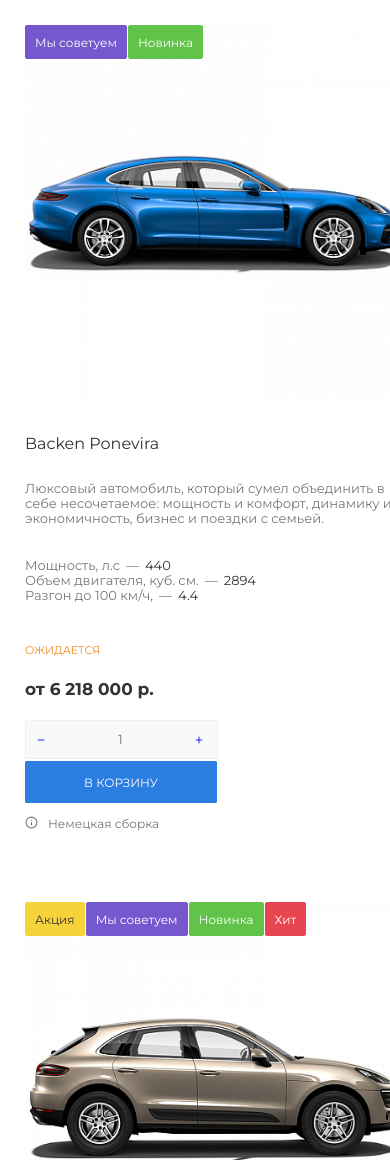
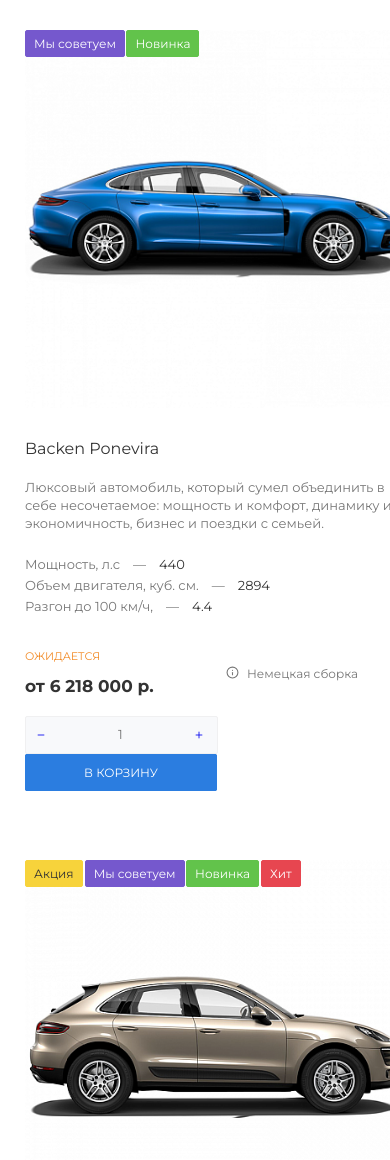
Before and after one commit to vvshvk/block2_practice, a plain HTML site: page template/index.html in a window 390 px wide. Shown: the top 1160 px of the page. Drawn offline with Linux system fonts and the light colour scheme.

Commit message:
Update screen.css

```diff
--- a/template/assets/css/screen.css
+++ b/template/assets/css/screen.css
@@ -37,14 +37,15 @@ a.btn{
     color: #ffffff;
     font-size: 9px;
     margin: 2px 0 0 0;
-    padding: 9px 45px 10px;
+    padding: 7px 40px 8px;
     text-transform: uppercase;
+    width: 139px;
 }
 @media (max-width: 480px){
     a.btn{
         font-size: 12px;
-        margin: 10px 0 0 0;
-        padding: 13px 58px 12px;
+        margin: 0 0 0 0;
+        padding: 10px 58px 10px;
     }
 }
 a.btn:hover {
@@ -62,19 +63,28 @@ a.btn:hover {
     align-items: flex-start;
     box-sizing: border-box;
     display: flex;
-    padding: 25px 26px 26px 25px;
+    padding: 22px 26px 26px 25px;
     width: 720px;
 }
 @media (max-width: 480px){
     .product{
         display: block;
-        padding: 25px 26px 46px 25px;
+        padding: 25px 26px 50px 25px;
         width: 480px;
     }
 }
 /*------------------------------image block-----------------------------------*/
 .product__image-block {
-
+    display: block;
+    flex: none;
+    padding: 3px 0 0 0;
+    width: 115px;
+}
+@media (max-width: 480px){
+    .product__image-block{
+        padding: 5px 0 0 0;
+        width: 378px;
+    }
 }
 .product__stickers {
     color: #ffffff;
@@ -96,13 +106,14 @@ a.btn:hover {
     border-radius: 2px;
     border-color: #f7d33b;
     color: #333333;
-    margin: 0 1px 1px 0;
-    padding: 2px 5px 3px 5px;
+    margin: 0 0.5px 0.5px 0;
+    padding: 1px 5px 2px 5px;
     position: relative;
 }
 @media (max-width: 480px){
     .product__sticker-stock{
-        padding: 9px 9px 8px 9px;
+        margin: 0 2px 0.5px 0;
+        padding: 5px 8px 5px 8px;
     }
 }
 .product__sticker-advice {
@@ -110,13 +121,14 @@ a.btn:hover {
     border: solid 0.5px;
     border-radius: 2px;
     border-color: #7558cd;
-    margin: 0 1px 1px 0;
-    padding: 2px 7px 3px 5px;
+    margin: 0 0.5px 0.5px 0;
+    padding: 2px 7px 2px 5px;
     position: relative;
 }
 @media (max-width: 480px){
     .product__sticker-advice{
-        padding: 9px 9px 8px 9px;
+        margin: 0 1.5px 0.5px 0;
+        padding: 5px 8px 5px 8px;
     }
 }
 .product__sticker-new {
@@ -124,13 +136,14 @@ a.btn:hover {
     border: solid 0.5px;
     border-radius: 2px;
     border-color: #62c34b;
-    margin: 0 1px 1px 0;
-    padding: 2px 7px 3px 5px;
+    margin: 0 0.5px 0.5px 0;
+    padding: 2px 7px 2px 5px;
     position: relative;
 }
 @media (max-width: 480px){
     .product__sticker-new{
-        padding: 9px 9px 8px 9px;
+        margin: 0 2px 0.5px 0;
+        padding: 5px 8px 5px 8px;
     }
 }
 .product__sticker-hit {
@@ -138,13 +151,14 @@ a.btn:hover {
     border: solid 0.5px;
     border-radius: 2px;
     border-color: #e74650;
-    margin: 0 1px 1px 0;
-    padding: 2px 7px 3px 5px;
+    margin: 0 0.5px 0.5px 0;
+    padding: 2px 7px 2px 5px;
     position: relative;
 }
 @media (max-width: 480px){
     .product__sticker-hit{
-        padding: 9px 9px 8px 9px;
+        margin: 0 2px 0.5px 0;
+        padding: 5px 8px 5px 8px;
     }
 }
 .product__photo {
@@ -162,12 +176,12 @@ a.btn:hover {
 }
 /*------------------------------short decription block-----------------------------------*/
 .product__description {
-    padding: 0 0 0 27px;
+    padding: 2px 0 0 26px;
     width: 349px;
 }
 @media (max-width: 480px){
     .product__description{
-        padding: 33px 0 40px 0;
+        padding: 33px 0 32px 0;
         width: 378px;
     }
 }
@@ -182,12 +196,13 @@ a.btn:hover {
 }
 .product__priview-info {
     font-size: 10px;
-    padding: 18px 0 26px 0;
+    padding: 10px 0 15px 0;
 }
 @media (max-width: 480px){
     .product__priview-info{
         font-size: 13px;
-        padding: 30px 0 32px;
+        line-height: 18px;
+        padding: 22px 0 22px;
     }
 }
 .product__characterictics {
@@ -200,6 +215,7 @@ a.btn:hover {
 @media (max-width: 480px){
     .characteristics{
         font-size: 13px;
+        line-height: 21px;
     }
 }
 .characteristics__name {
@@ -210,15 +226,21 @@ a.btn:hover {
 .characteristics__separator{
     padding: 0 6px 0 6px;
 }
+@media (max-width: 480px){
+    .characteristics__separator{
+        padding: 0 13px 0 13px;
+    }
+}
 /*------------------------------important info-----------------------------------*/
 .product__info {
-    padding: 0 0 0 65px;
+    padding: 0 0 0 146px;
     width: 204px;
 }
 @media (max-width: 480px){
     .product__info{
+        display: flex;
+        flex-direction: column;
         padding: 0;
-        width: 193px;
     }
 }
 .product__availability {
@@ -228,6 +250,7 @@ a.btn:hover {
 @media (max-width: 480px){
     .product__availability{
         font-size: 11px;
+        order: -2;
     }
 }
 .product__availability_in-stock{
@@ -238,37 +261,42 @@ a.btn:hover {
 }
 /*------------------------------cost-----------------------------------*/
 .product__cost {
-
+}
+@media (max-width: 480px){
+    .product__cost{
+        order: 1;
+    }
 }
 .product__current-cost {
     color: #333333;
     font-size: 13px;
     font-weight: 700;
-    margin: 15px 0 0 0;
+    margin: 8px 0 0 0;
 }
 @media (max-width: 480px){
     .product__current-cost{
         font-size: 17px;
-        margin: 24px 0 0 0;
+        margin: 15px 0 0 0;
     }
 }
 .product__previous-cost {
     font-size: 10px;
-    margin: 10px 0 0 0;
+    margin: 3px 0 0 0;
     text-decoration: line-through;
 }
 @media (max-width: 480px){
     .product__previous-cost{
         font-size: 13px;
-        margin: 15px 0 0 0;
+        margin: 12px 0 0 0;
     }
 }
 /*------------------------------add to cart-----------------------------------*/
 .product__shopping-cart{
-    width: 204px;
+    width: 139px;
 }
 @media (max-width: 480px){
     .product__shopping-cart{
+        order: 2;
         width: 193px;
     }
 }
@@ -278,15 +306,15 @@ a.btn:hover {
     border-radius: 2px;
     border-color: #f0f0f1;
     display: flex;
-    margin: 17px 0 10px 0;
+    margin: 11px 0 5px 0;
     max-width: 139px;
-    padding: 8px 0px 9px 7px;
+    padding: 4px 6px 7px 6px;
 }
 @media (max-width: 480px){
     .product__counter{
-        margin: 23px 0 15px 0;
+        margin: 22px 0 10px 0;
         max-width: 193px;
-        padding: 11px 0 11px 10px;
+        padding: 10px 0 11px 10px;
     }
 }
 .product__coutn-value {
@@ -299,7 +327,7 @@ a.btn:hover {
     }
 }
 .product__count-plus{
-    padding: 0 0 0 52px;
+    padding: 0 0 0 50px;
 }
 @media (max-width: 480px){
     .product__count-plus{
@@ -320,12 +348,17 @@ a.btn:hover {
 .product__additional-info-block {
     display: flex;
     max-width: 139px;
-    padding: 12px 0 0 0;
+    padding: 16px 0 0 0;
 }
 @media (max-width: 480px){
     .product__additional-info-block{
-        max-width: 215px;
-        margin: 14px 0 0 0;
+        float: right;
+        margin-top: 15px;
+        max-width: 220px;
+        order: -1;
+        padding: 2px 32px 0 0;
+        position: absolute;
+        right: 0;
     }
 }
 .product__info-icon {
@@ -333,7 +366,7 @@ a.btn:hover {
 }
 @media (max-width: 480px){
     .product__info-icon{
-        padding: 0 10px 0 0;
+        padding: 0 8px 0 0;
     }
 }
 .product__additional-info {
```
